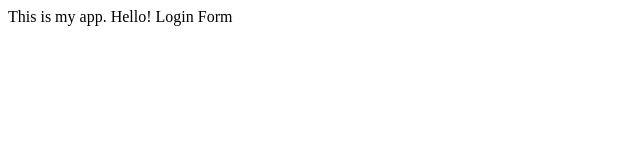
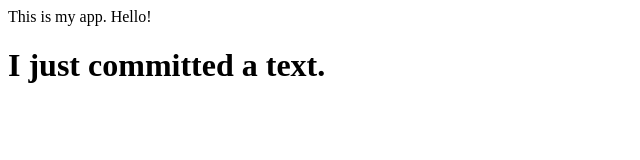
Before and after one commit to Chamathka-Rush/second-repository, a plain HTML site: page index.html in a window 1280 px wide. Shown: the whole page, without its empty margins (0-640 px from the left). Drawn offline with Linux system fonts and the light colour scheme.

Commit message:
added a text

```diff
--- a/index.html
+++ b/index.html
@@ -3,7 +3,7 @@
         <title>My App</title>
     </head>
     <body>
-        This is my app. Hello!
-        Login Form
+<p>This is my app. Hello!</p>
+<h1>I just committed a text.</h1>
     </body>
 </html>
```
